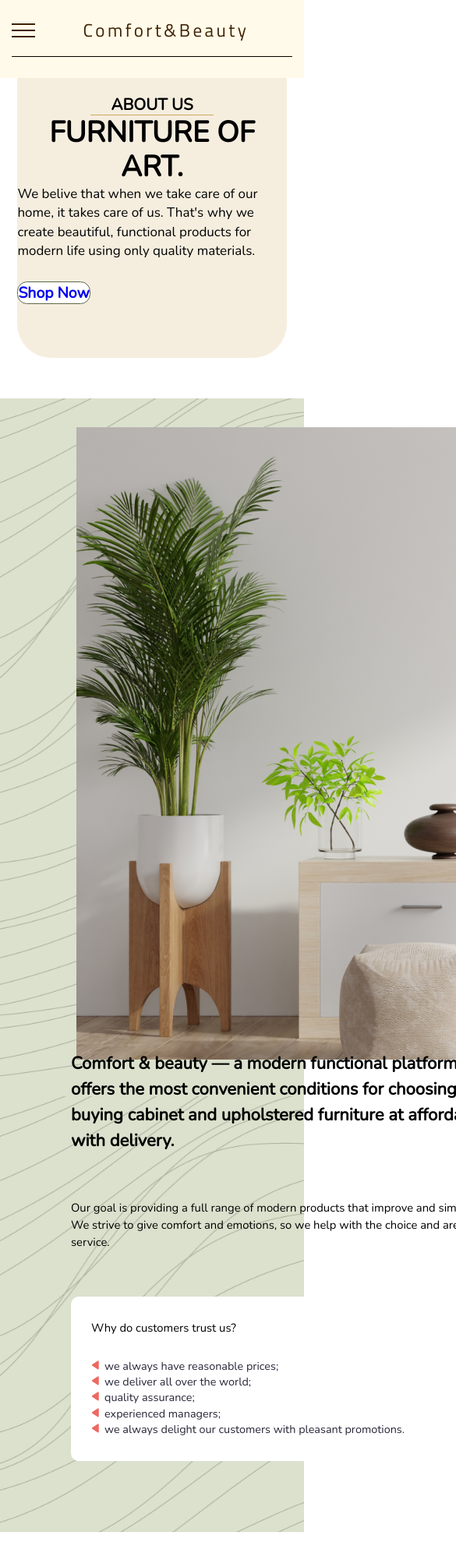
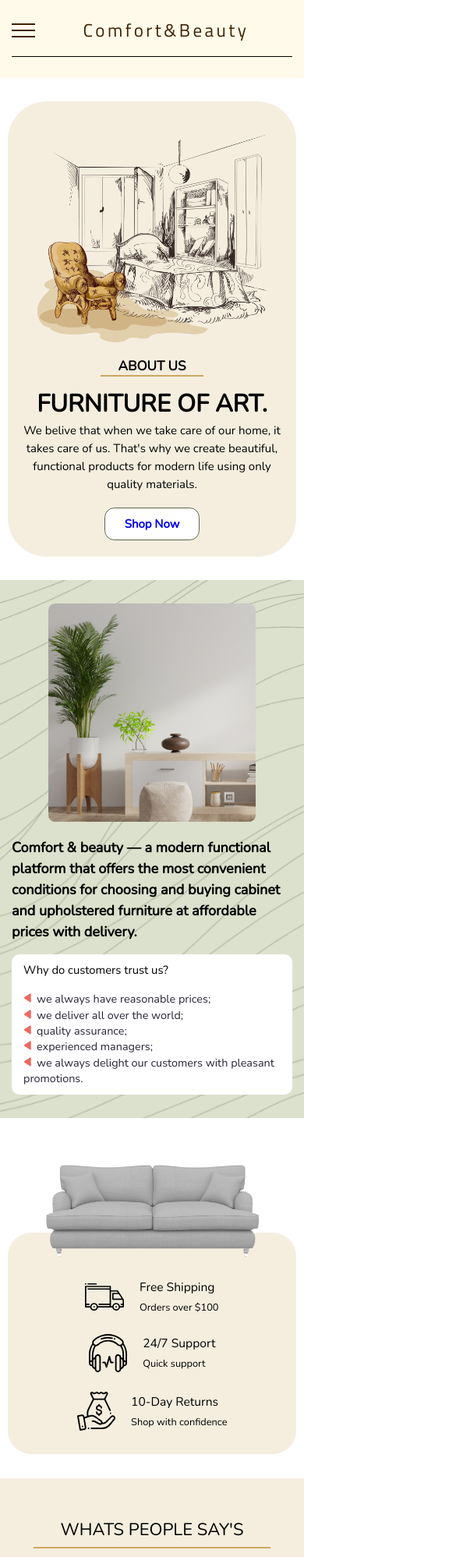
Before and after one commit to ViktoriaDem/comfort-beauty, a plain HTML site: page html/about.html in a window 390 px wide. Shown: the top 1997 px of the page at 78% size, 585 px wide, since content can reach past the window. Drawn offline with nearby package versions, Linux system fonts and the light colour scheme.

Commit message:
Update style__about.css

```diff
--- a/css/style__about.css
+++ b/css/style__about.css
@@ -1,103 +1,144 @@
-/*---------------------MAIN------------------------------------*/
 .main__about {
   flex: 1 1 auto;
   background-color: #fff;
+  width: 100%;
+  margin: 0 auto;
 }
-
-/*------------------------------ABOUT-US-BLOCK----------------------------*/
+/*---------------------------------------------------------------------------ABOUT-US-BLOCK-----------------------------------------------------*/
 .aboutUs__block {
   display: flex;
   justify-content: space-between;
-  width: 88.5%;
+  align-items: center;
+  gap: 10px;
+  width: 95%;
   background: rgba(205, 168, 97, 0.2);
-  border-radius: 3.125rem;
-  margin: 3.75rem auto;
+  border-radius: 50px;
+  margin: 60px auto;
+  padding: 50px;
 }
 .img__home {
-  width: 40.75rem;
-  height: 35.5rem;
-  margin-top: 2.25rem;
-  margin-left: 7.5rem;
+  flex: 1 1 35%;
+}
+.img__home img,
+.chair img {
+  width: 100%;
+}
+.chair img {
+  margin-top: 60px;
 }
 .chair {
-  width: 22.3rem;
-  height: 25.5rem;
-  margin-top: 10.875rem;
-  margin-right: 3.875rem;
+  flex: 1 1 20%;
 }
 .text__container {
-  margin: 4.875rem 0rem;
-  width: 470px;
+  flex: 1 1 50%;
 }
 .about__us {
   font-weight: 600;
-  font-size: calc(20px + 10 * (100vw / 1920));
-  line-height: calc(25px + 16 * (100vw / 1920));
+  font-size: calc(14px + 15 * (100vw / 1920));
+  line-height: calc(20px + 15 * (100vw / 1920));
   text-transform: uppercase;
 }
 .about__line {
-  width: 11.25rem;
-  height: 0.125rem;
+  width: 40%;
+  height: 2px;
   background-color: #cda861;
-  margin: 0.4rem 0 1.3rem;
+  margin: 6px 0 20px;
 }
 .about__title {
   font-weight: 600;
-  font-size: calc(35px + 35 * (100vw / 1920));
-  line-height: calc(40px + 55 * (100vw / 1920));
+  font-size: calc(24px + 35 * (100vw / 1920));
+  line-height: calc(30px + 55 * (100vw / 1920));
   text-transform: uppercase;
-  margin-bottom: 0.125rem;
+  margin-bottom: 2px;
 }
 .about__text {
   font-weight: 400;
-  font-size: calc(16px + 5 * (100vw / 1920));
-  line-height: calc(24px + 5 * (100vw / 1920));
+  font-size: calc(14px + 5 * (100vw / 1920));
+  line-height: calc(22px + 5 * (100vw / 1920));
   margin-bottom: 2rem;
 }
 .btn__shop {
   text-transform: capitalize;
-  font-size: calc(18px + 7 * (100vw / 1920));
+  font-size: calc(14px + 5 * (100vw / 1920));
   font-weight: 700;
-  line-height: calc(27px + 7 * (100vw / 1920));
+  line-height: calc(22px + 5 * (100vw / 1920));
   background-color: #fff;
   border: 0.125rem solid #5e6748;
   border-radius: 0.9rem;
-  width: 14.5625rem;
-  height: 4rem;
+  padding: 10px 25px;
 }
-
-/*-------------------------TEXT-BLOCK-------------------------*/
+@media (max-width: 1024px) {
+  .aboutUs__block {
+    padding: 50px 20px;
+  }
+  .about__line {
+    margin-bottom: 15px;
+  }
+}
+@media (max-width: 900px) {
+  .img__home,
+  .text__container {
+    flex: 1 1 50%;
+  }
+  .chair {
+    display: none;
+  }
+}
+@media (max-width: 768px) {
+  .aboutUs__block {
+    margin: 130px auto 30px;
+  }
+}
+@media (max-width: 600px) {
+  .aboutUs__block {
+    flex-direction: column;
+    padding: 30px 20px;
+  }
+  .text__container {
+   text-align: center;
+  }
+  .about__line {
+    margin: 0 auto 15px;
+  }
+}
+/*--------------------------------------------------------------------TEXT-BLOCK----------------------------------------------------------------*/
 .text__block {
+  width: 100%;
+  background-color: #d2dac0;
+  background-image: url("../img/about/png/pattern.png");
+}
+.text__block__content {
+  width: 100%;
   display: flex;
   justify-content: space-between;
-  width: 100%;
-  height: auto;
-  background-color: #d2dac0;
-  background-image: url("../img/about/png/pattern.png");
+  align-items: center;
+  gap: 20px;
   margin: 0 auto;
+  padding: 50px 20px;
 }
 .image__textblock {
-  width: 48.125rem;
-  height: 50.625rem;
+  flex: 1 1 50%;
+}
+.image__textblock img {
+  width: 100%;
   border-radius: 0.625rem;
-  margin: 2.625rem 0 2.625rem 7rem;
 }
 .text {
-  margin: 6.5rem;
+  flex: 1 1 50%;
 }
 .description {
   font-weight: 600;
-  font-size: calc(20px + 10 * (100vw / 1920));
-  line-height: calc(31px + 10 * (100vw / 1920));
-  margin-bottom: 4.2rem;
+  font-size: calc(16px + 10 * (100vw / 1920));
+  line-height: calc(25px + 10 * (100vw / 1920));
+  margin-bottom: 30px;
 }
 .paragraph {
   font-size: calc(14px + 4 * (100vw / 1920));
   line-height: calc(21px + 4 * (100vw / 1920));
-  margin-bottom: 4.2rem;
+  margin-bottom: 30px;
 }
 .description__block {
-  width: 42.8rem;
+  width: 80%;
   background-color: #fff;
   border-radius: 10px;
   padding: 30px 26px;
@@ -105,7 +146,7 @@
 .description__block__title {
   font-size: calc(14px + 4 * (100vw / 1920));
   line-height: calc(21px + 4 * (100vw / 1920));
-  margin-bottom: 1.9rem;
+  margin-bottom: 15px;
 }
 .item {
   font-weight: 400;
@@ -117,67 +158,133 @@
   content: url("../img/about/svg/triangle.svg");
   margin-right: 7px;
 }
-
-/*-----------------------------------SERVICE-----------------------------*/
+@media (max-width: 900px) {
+  .paragraph {
+    display: none;
+  }
+  .description {
+    margin-bottom: 15px;
+  }
+  .description__block {
+    width: 100%;
+    padding: 10px 15px;
+  }
+}
+@media (max-width: 768px) {
+  .text__block__content {
+    flex-direction: column;
+    gap: 40px;
+  }
+  .image__textblock img {
+    height: 400px;
+  }
+}
+@media (max-width: 500px) {
+  .text__block__content {
+    gap: 20px;
+    padding: 30px 15px;
+  }
+  .image__textblock img {
+    height: 280px;
+  }
+}
+/*--------------------------------------------------------------------------------SERVICE-----------------------------------------------------------------------------*/
 .service {
-  padding: 5rem 0;
+  margin: 60px auto 0;
 }
 .sofa__img {
   position: relative;
-  z-index: 2;
+  z-index: 1;
   margin: 0 auto;
   text-align: center;
 }
 .sofa__img img{
-  width: calc(300px + 656 * (100vw / 1920));
-  height: calc(140px + 275 * (100vw / 1920));
+  width: 50%;
 }
 .info__service__block {
   position: relative;
   top: -2.2rem;
-  width: 88.5%;
-  height: 19.375rem;
+  width: 95%;
   background: rgba(205, 168, 97, 0.2);
   border-radius: 30px;
-  margin: 0 auto;
-  padding: 7.5rem 19.375rem;
+  padding: 100px 150px;
   display: flex;
   justify-content: space-between;
+  align-items: center;
+  flex-wrap: wrap;
+  gap: 15px;
+  margin: 0 auto;
 }
 .item__service {
+  flex: 1 1 30%;
   display: flex;
+  justify-content: center;
   align-items: center;
+  gap: 20px;
 }
 .item__service img {
-  margin-right: 1.25rem;
+  width: 20%;
 }
 .item__title {
-  font-size: 20px;
-  line-height: 27px;
+  font-size: calc(14px + 8 * (100vw / 1920));
+  line-height: calc(19px + 8 * (100vw / 1920));
   margin-bottom: 8px;
 }
 .item__description {
-  font-size: 14px;
-  line-height: 19px;
+  font-size: calc(12px + 4 * (100vw / 1920));
+  line-height: calc(15px + 4 * (100vw / 1920));
 }
-.pattern1,
-.pattern2 {
-  width: calc(40px + 45 * (100vw / 1920));
-  height: calc(90px + 106 * (100vw / 1920));
+@media (max-width: 1024px) {
+  .info__service__block {
+    padding: 90px 100px;
+  }
 }
-.pattern1 {
-  float: left;
-  margin-top: 3.75rem;
+@media (max-width: 900px) {
+  .info__service__block {
+    padding: 80px 50px;
+  }
 }
-.pattern2 {
-  float: right;
-  margin-top: 16.625rem;
+@media (max-width: 768px) {
+  .info__service__block {
+    padding: 80px 20px 60px;
+  }
 }
-
-/*-----------------------------REVIEWS------------------------*/
+@media (max-width: 650px) {
+  .item__service1,
+  .item__service2 {
+    flex: 1 1 40%;
+  }
+  .item__service3 {
+    flex: 1 1 100%;
+    margin-top: 15px;
+  }
+  .item__service3 img {
+    width: 10%;
+  }.sofa__img img{
+    width: 70%;
+  }
+}
+@media (max-width: 420px) {
+  .item__service {
+    flex: 1 1 100%;
+    margin-top: 10px;
+  }
+  .item__service1 img,
+  .item__service2 img,
+  .item__service3 img {
+    width: 15%;
+  }
+  .info__service__block {
+    padding: 50px 20px 30px;
+  }
+}
+/*--------------------------------------------------------------------------------REVIEWS-----------------------------------------------------------------------------*/
 .reviews {
-  padding: 4.375rem 7.5rem 6rem 7.5rem;
+  padding: 50px 15px;
   background-color: rgba(205, 168, 97, 0.2);
+}
+.reviews__content {
+  margin: 0 auto;
 }
 .reviews__title {
   font-size: calc(20px + 10 * (100vw / 1920));
@@ -192,27 +299,32 @@
   background-color: #cda861;
 }
 .customers {
-  display: flex;
-  justify-content: space-between;
+  display: grid;
+  grid-template-columns: 1fr 1fr 1fr;
+  grid-template-rows: 1fr;
+  gap: 20px;
 }
 .customer {
-  width: 31.5%;
+  margin-bottom: -3.625rem;
 }
 .customer__text__block {
   position: relative;
   top: -3.625rem;
   width: 100%;
-  height: 83.07%;
   background: #f8f7f7;
   box-shadow: 0px 2px 4px rgba(0, 0, 0, 0.1);
   border-radius: 1.875rem;
+  padding-bottom: 20px;
 }
 .photo {
   position: relative;
-  z-index: 2;
+  z-index: 1;
   margin: 0 auto;
   text-align: center;
   width: 31.5%;
+}
+.photo img {
+  width: 100%;
 }
 .customer__description {
   font-weight: 400;
@@ -240,29 +352,54 @@
   width: calc(50px + 98 * (100vw / 1920));
   height: calc(35px + 75 * (100vw / 1920));
 }
-
-/*-----------------------------SALE-----------------------------*/
+@media (max-width: 1024px) {
+  .dots {
+    display: none;
+  }
+}
+@media (max-width: 768px) {
+  .customers {
+    grid-template-columns: 1fr;
+    gap: 40px;
+  }
+  .photo {
+    width: 15%;
+  }
+}
+@media (max-width: 600px) {
+  .photo {
+    width: 20%;
+  }
+}
+@media (max-width: 450px) {
+  .photo {
+    width: 30%;
+  }
+}
+/*----------------------------------------------------------------------SALE----------------------------------------------------------------------*/
 .sale {
-  margin: 4.375rem 0;
+  margin: 60px 0;
   background: url('../img/about/png/sofa2.png') 50% / cover no-repeat;
-  padding-top: 3.875rem;
-  padding-left: 7.5rem;
-  padding-bottom: 3.5rem;
+}
+.sale__content {
+  width: 100%;
+  padding: 50px;
+  margin: 0 auto;
 }
 .sale__box {
   font-size: calc(14px + 4 * (100vw / 1920));
   line-height: calc(21px + 4 * (100vw / 1920));
   color: #fff;
   background-color: #5e6748;
-  width: 6.25rem;
-  height: 1.9rem;
-  border-radius: 0.3rem;
+  width: 10%;
+  border-radius: 5px;
   text-align: center;
+  padding: 5px 0px;
   margin-bottom: 1.56rem;
 }
 .text__sale {
   font-family: 'Nunito', sans-serif;
-  width: 45rem;
+  width: 100%;
   font-weight: 600;
   font-size: calc(24px + 11 * (100vw / 1920));
   line-height: calc(37px + 11 * (100vw / 1920));
@@ -272,42 +409,45 @@
   font-size: calc(14px + 4 * (100vw / 1920));
   line-height: calc(21px + 4 * (100vw / 1920));
   text-align: center;
-  padding: 0.9rem 1.5rem;
+  padding: 15px 25px;
   background-color: #fff;
   border: 1px solid #000;
   border-radius: 0.3125rem;
   margin-top: 1.5rem;
 }
-
-@media (max-width: 767px) {
-  .about__title {
-    font-size: calc(35px + (35 + 35 * 0.7) * ((100vw - 320px) / 1920));
-    line-height: calc(40px + (55 + 55 * 0.7) * ((100vw - 320px) / 1920));
-    text-align: center;
-  }
-  .about__us {
-    font-size: calc(20px + (10 + 10 * 0.7) * ((100vw - 320px) / 1920));
-    line-height: calc(25px + (16 + 16 * 0.7) * ((100vw - 320px) / 1920));
-    text-align: center;
-  }
-  .about__line {
-    margin: 0 auto;
-  }
-  .about__text {
-    font-size: calc(16px + (5 + 5 * 0, 7) * ((100vw - 320px) / 1920));
-    line-height: calc(24px + (5 + 5 * 0.7) * ((100vw - 320px) / 1920));
-  }
-  .text__container {
-    width: 100%;
-  }
-  .chair {
-    display: none;
-  }
-  .img__home {
-    display: none;
-  }
-  .pattern2 {
-    width: calc(40px + (45 + 45 * 0.7) * ((100vw - 320px) / 1920));
-    height: calc(90px + (106 + 106 * 0.7) * ((100vw - 320px) / 1920));
+@media (max-width: 1024px) {
+  .sale__content {
+    padding: 50px 30px;
   }
 }
+@media (max-width: 900px) {
+  .sale__content {
+    padding: 50px 25px;
+  }
+  .sale__box {
+    width: 15%;
+  }
+}
+@media (max-width: 600px) {
+  .sale {
+    margin: 30px 0;
+  }
+  .sale__content {
+    padding: 50px 20px;
+  }
+  .sale__box {
+    width: 25%;
+  }
+  .btn__sale {
+    padding: 10px 30px;
+  }
+}
+@media (min-width: 1480px) {
+  .aboutUs__block,
+  .text__block__content,
+  .sale__content,
+  .service,
+  .reviews__content {
+    width: 1440px;
+  }
+}
```
